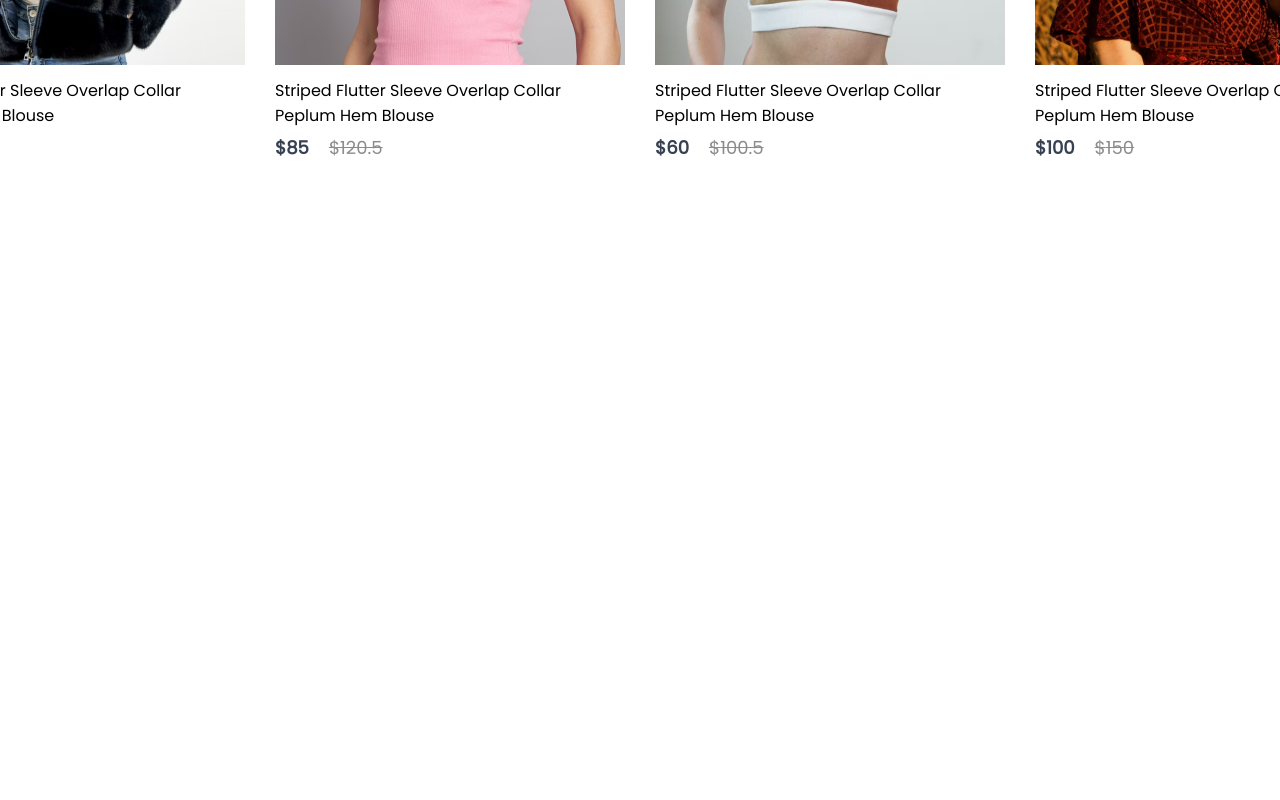
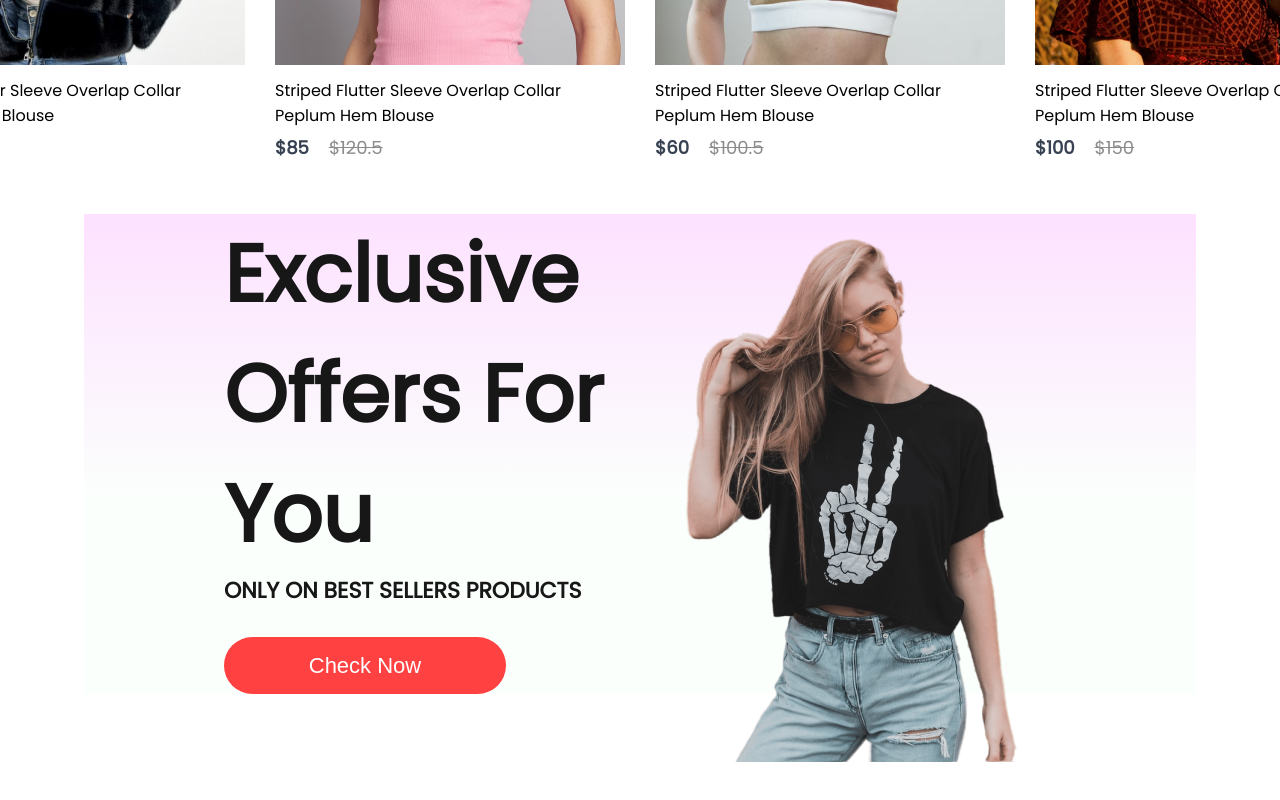
Before and after one commit to ZvsZig/e-commerce, a React (Create React App) app in the folder frontend/: page / in a window 1280 px wide. Shown: the part 1403-2203 px from the top of the page. Before the commit the page ends 1617 px from the top, so only its background shows below. Built offline with nearby package versions, Linux system fonts and the light colour scheme.

Commit message:
added offers page and css

```diff
--- /dev/null
+++ b/frontend/src/components/Offers/Offers.css
@@ -0,0 +1,40 @@
+.offers{
+    width:65%;
+    height: 60vh;
+    display: flex;
+    margin: auto;
+    padding: 0px 140px;
+    margin-bottom: 150px;
+    background: linear-gradient(180deg , #fde1ff, #e1ffea22 60%);
+}
+
+.offers-left{
+    flex: 1;
+    display: flex;
+    flex-direction: column;
+    justify-content: center;
+}
+
+.offers-left h1{
+    color: #171717;
+    font-size: 80px;
+    font-weight: 600;
+}
+
+.offers-left p{
+    color: #171717;
+    font-size: 22px;
+    font-weight: 600;
+}
+
+.offers-left button{
+    width: 282px;
+    height: 70px;
+    border-radius: 35px;
+    background: #ff4141;
+    border: none; color:white;
+    font-size: 22px;
+    font-weight: 500;
+    margin-top: 30px;
+    cursor: pointer;
+}
--- /dev/null
+++ b/frontend/src/components/Offers/Offers.jsx
@@ -0,0 +1,21 @@
+import React from 'react'
+import './Offers.css'
+import exclusive_image from '../Assets/exclusive_image.png'
+
+const Offers = () => {
+  return (
+    <div className = 'offers'>
+        <div className = 'offers-left'>
+            <h1>Exclusive</h1>
+            <h1>Offers For You</h1>
+            <p>ONLY ON BEST SELLERS PRODUCTS</p>
+            <button>Check Now</button>
+        </div>
+        <div className = 'offers-right'>
+            <img src = {exclusive_image} alt = 'exclusive_image'/>
+        </div>
+    </div>
+  )
+}
+
+export default Offers
--- a/frontend/src/pages/Shop.jsx
+++ b/frontend/src/pages/Shop.jsx
@@ -1,11 +1,14 @@
 import React from 'react'
 import Hero from '../components/Hero/Hero'
 import Popular from '../components/Popular/Popular'
+import Offers from '../components/Offers/Offers'
+
 const Shop = () => {
   return (
     <div>
         <Hero/>
         <Popular/>
+        <Offers/>
     </div>
   )
 }
```
